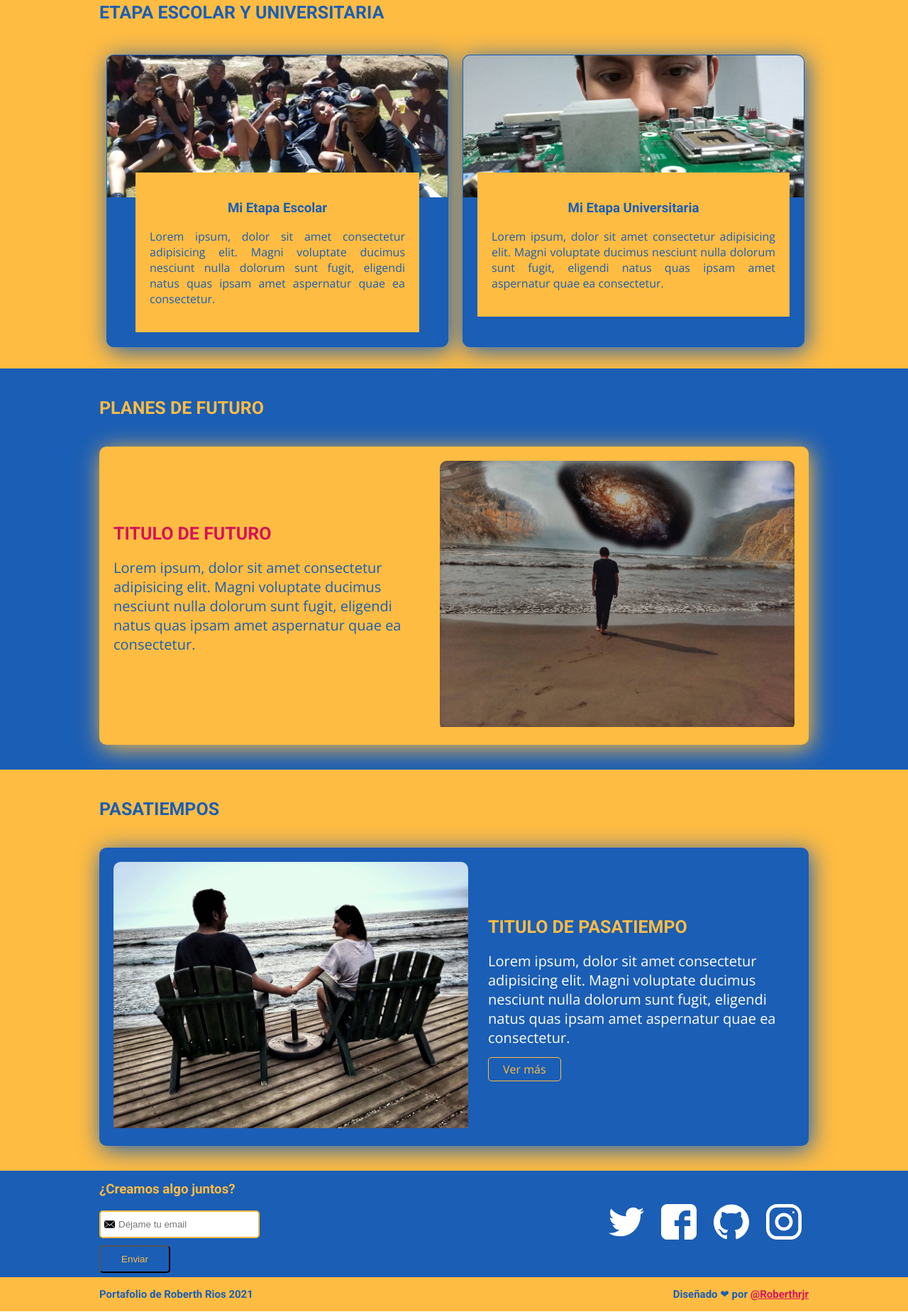
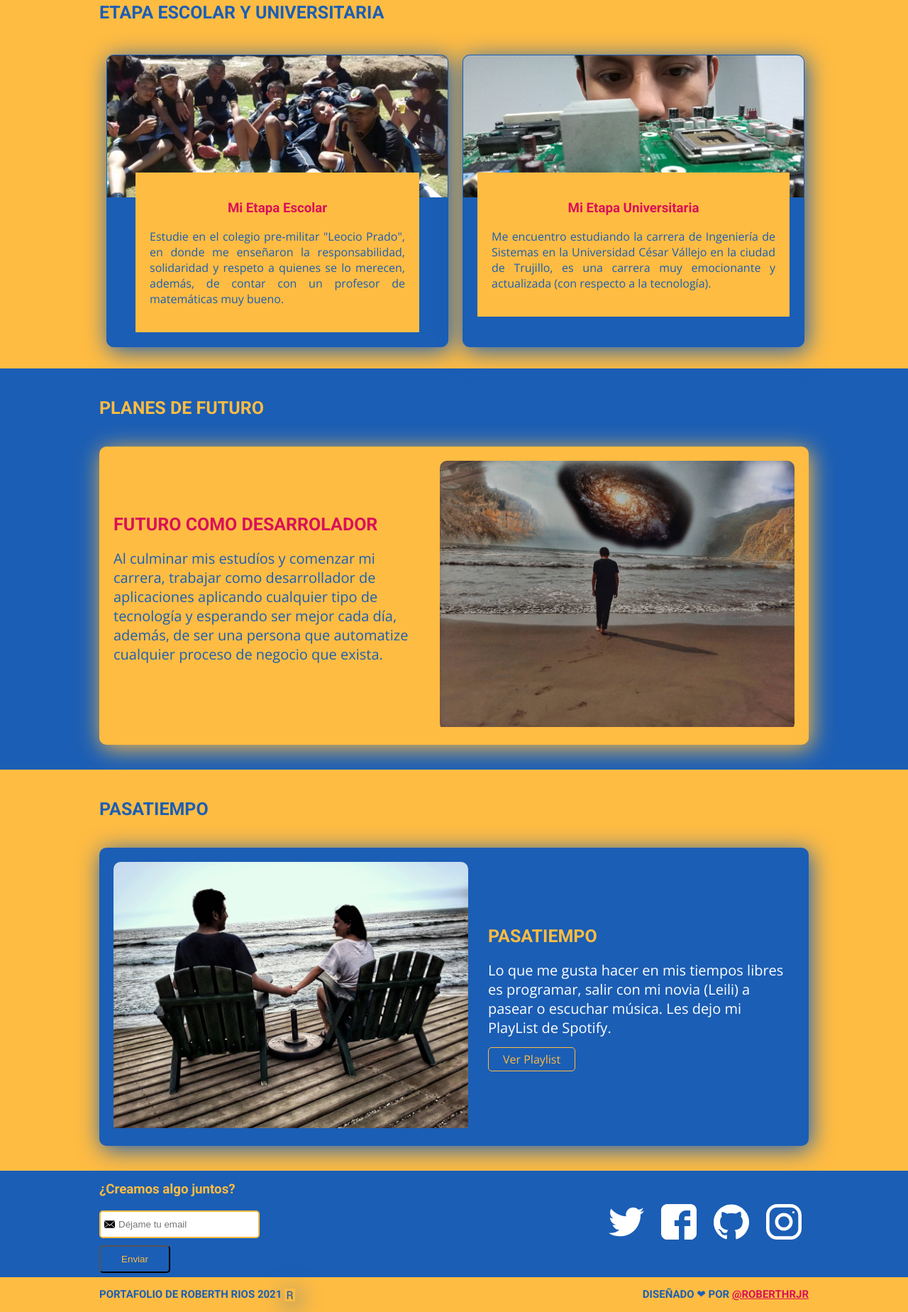
Before and after one commit to Roberthrjr/portafolio-personal, a plain HTML site: page index.html in a window 1280 px wide. Shown: the part 878-2726 px from the top of the page at 71% size. Drawn offline with nearby package versions, Linux system fonts and the light colour scheme.

Commit message:
Se agregaron los ultimos detalles al proyecto

```diff
--- a/css/style.css
+++ b/css/style.css
@@ -136,7 +136,7 @@ h2 {
     padding: 20px;
     display: flex;
     align-items: center;
-    /*justify-content: space-between;*/
+    justify-content: space-between;
     box-shadow: 3px 5px 33px #FFBC42;
 }
 
@@ -166,11 +166,11 @@ h2 {
 
 .historia-description {
     color: #1B5EB5;
-    font-size: 20px;
+    /*font-size: 20px;*/
 }
 
 .historia-imageContainer{
-    width: 40%;
+    /*width: 40%;*/
 }
 
 .historia strong {
@@ -224,6 +224,10 @@ h2 {
     z-index: 0;
 }
 
+.school-title {
+    color: #D81159;
+}
+
 .school-description{
     text-align: justify;
 }
@@ -243,6 +247,10 @@ h2 {
     width: 480px;
     height: 200px;
     object-fit: cover;
+}
+
+.university-title {
+    color: #D81159;
 }
 
 .university-details {
@@ -417,10 +425,21 @@ h2 {
 .footer p {
     font-family: 'Roboto', sans-serif;
     font-size: 15px;
+    text-transform: uppercase;
 }
 
 .footer a {
     color: #D81159;
+}
+
+.footer img {
+    width: 15px;
+    vertical-align: middle;
+    /*padding-left: 2px;
+    padding-bottom: 5px;*/
+    box-shadow: 3px 5px 33px #1B5EB5;
+    object-fit: cover;
+
 }
 
 .container {
--- a/index.html
+++ b/index.html
@@ -38,11 +38,12 @@
                 <h2>Mi Niñez</h2>
                 <article class="historia">
                     <div class="historia-details">
-                        <h3 class="historia-title">Titulo de Niñez</h3>
+                        <h3 class="historia-title">Un Niño Muy Traviezo</h3>
                         <p class="historia-date"><small><strong>Fecha:</strong> 21/01/2021</small></p>
                         <p class="historia-url"><small><strong>Instagram:</strong> www.instagram.com/roberthrj</small></p>
-                        <p class="historia-description">Lorem ipsum, dolor sit amet consectetur adipisicing elit. Magni voluptate ducimus nesciunt nulla
-                        dolorum sunt fugit, eligendi natus quas ipsam amet aspernatur quae ea consectetur.
+                        <p class="historia-description">Mi niñez fue una etapa muy divertida, ya que mis padres viajaban mucho y yo
+                            era el acompañante principal de los viajes de trabajo, me gustaba mucho los animales y la naturaleza, una
+                            etapa muy recordable.
                         </p>
                     </div>
                     <figure class="historia-imageContainer">
@@ -61,8 +62,10 @@
                         </figure>
                         <div class="school-details">
                             <h3 class="school-title">Mi Etapa Escolar</h3>
-                            <p class="school-description">Lorem ipsum, dolor sit amet consectetur adipisicing elit. Magni voluptate ducimus nesciunt nulla
-                            dolorum sunt fugit, eligendi natus quas ipsam amet aspernatur quae ea consectetur.
+                            <p class="school-description">
+                                Estudie en el colegio pre-militar "Leocio Prado", en donde me enseñaron la responsabilidad,
+                                solidaridad y respeto a quienes se lo merecen, además, de contar con un profesor de matemáticas
+                                muy bueno.
                             </p>
                         </div>
                     </article>
@@ -72,8 +75,9 @@
                         </figure>
                         <div class="university-details">
                             <h3 class="university-title">Mi Etapa Universitaria</h3>
-                            <p class="university-description">Lorem ipsum, dolor sit amet consectetur adipisicing elit. Magni voluptate ducimus nesciunt nulla
-                            dolorum sunt fugit, eligendi natus quas ipsam amet aspernatur quae ea consectetur.
+                            <p class="university-description">
+                                Me encuentro estudiando la carrera de Ingeniería de Sistemas en la Universidad César Vállejo
+                                en la ciudad de Trujillo, es una carrera muy emocionante y actualizada (con respecto a la tecnología).
                             </p>
                         </div>
                     </article>
@@ -85,9 +89,10 @@
                 <h2>Planes de Futuro</h2>
                 <article class="planes">
                     <div class="planes-details">
-                        <h3 class="planes-title">Titulo de Futuro</h3>
-                        <p class="planes-description">Lorem ipsum, dolor sit amet consectetur adipisicing elit. Magni voluptate ducimus nesciunt nulla
-                        dolorum sunt fugit, eligendi natus quas ipsam amet aspernatur quae ea consectetur.
+                        <h3 class="planes-title">Futuro como Desarrolador</h3>
+                        <p class="planes-description">Al culminar mis estudíos y comenzar mi carrera, trabajar como
+                            desarrollador de aplicaciones aplicando cualquier tipo de tecnología y esperando ser mejor cada día,
+                            además, de ser una persona que automatize cualquier proceso de negocio que exista.
                         </p>
                     </div>
                 <figure class="planes-imageContainer">
@@ -98,17 +103,18 @@
         </section>
         <section id="pasatiempo" class="time">
             <div class="container">
-                <h2>Pasatiempos</h2>
+                <h2>Pasatiempo</h2>
                 <article class="hobbie">
                     <figure class="hobbie-imageContainer">
                         <img class="hobbie-image" src="images/pasatiempo.jpg" alt="Imagen de pasatiempo" width="500">
                     </figure>
                     <div class="hobbie-details">
-                        <h3 class="hobbie-title">Titulo de Pasatiempo</h3>
-                        <p class="hobbie-description">Lorem ipsum, dolor sit amet consectetur adipisicing elit. Magni voluptate ducimus nesciunt nulla
-                            dolorum sunt fugit, eligendi natus quas ipsam amet aspernatur quae ea consectetur.
+                        <h3 class="hobbie-title">Pasatiempo</h3>
+                        <p class="hobbie-description">
+                            Lo que me gusta hacer en mis tiempos libres es programar, salir con mi novia (Leili) a pasear o
+                            escuchar música. Les dejo mi PlayList de Spotify.
                         </p>
-                        <a class="hobbie-url" href="" target="_blank">Ver más</a>
+                        <a class="hobbie-url" href="https://open.spotify.com/playlist/7AwcXDwBmTsyaiwjvPKlkF" target="_blank">Ver Playlist</a>
                     </div>
                 </article>
             </div>
@@ -121,21 +127,21 @@
                     <button>Enviar</button>
                 </form>
                 <div class="social">
-                    <a href="" class="social-link twitter"></a>
-                    <a href="" class="social-link facebook"></a>
-                    <a href="" class="social-link github"></a>
-                    <a href="" class="social-link instagram"></a>
+                    <a href="https://twitter.com/RoberthJason" class="social-link twitter" target="_blank"></a>
+                    <a href="https://web.facebook.com/roberthriosjesus" class="social-link facebook" target="_blank"></a>
+                    <a href="https://github.com/Roberthrjr" class="social-link github" target="_blank"></a>
+                    <a href="https://instagram.com/roberth_rios_jesus" class="social-link instagram" target="_blank"></a>
                 </div>
             </div>
         </section>
         <footer class="footer">
             <div class="container">
                 <div>
-                    <p>Portafolio de Roberth Rios 2021</p>
+                    <p>Portafolio de Roberth Rios 2021 <img src="images/LogoR.png" width="80" alt="Logo roberth"></p>
                 </div>
                 <div>
                     <p>
-                        Diseñado ❤  por <a href="https://www.linkedin.com/in/roberthrjr">@Roberthrjr</a>
+                        Diseñado ❤  por <a href="https://www.linkedin.com/in/roberthrjr" target="_blank">@Roberthrjr</a>
                     </p>
                 </div>
             </div>
```
